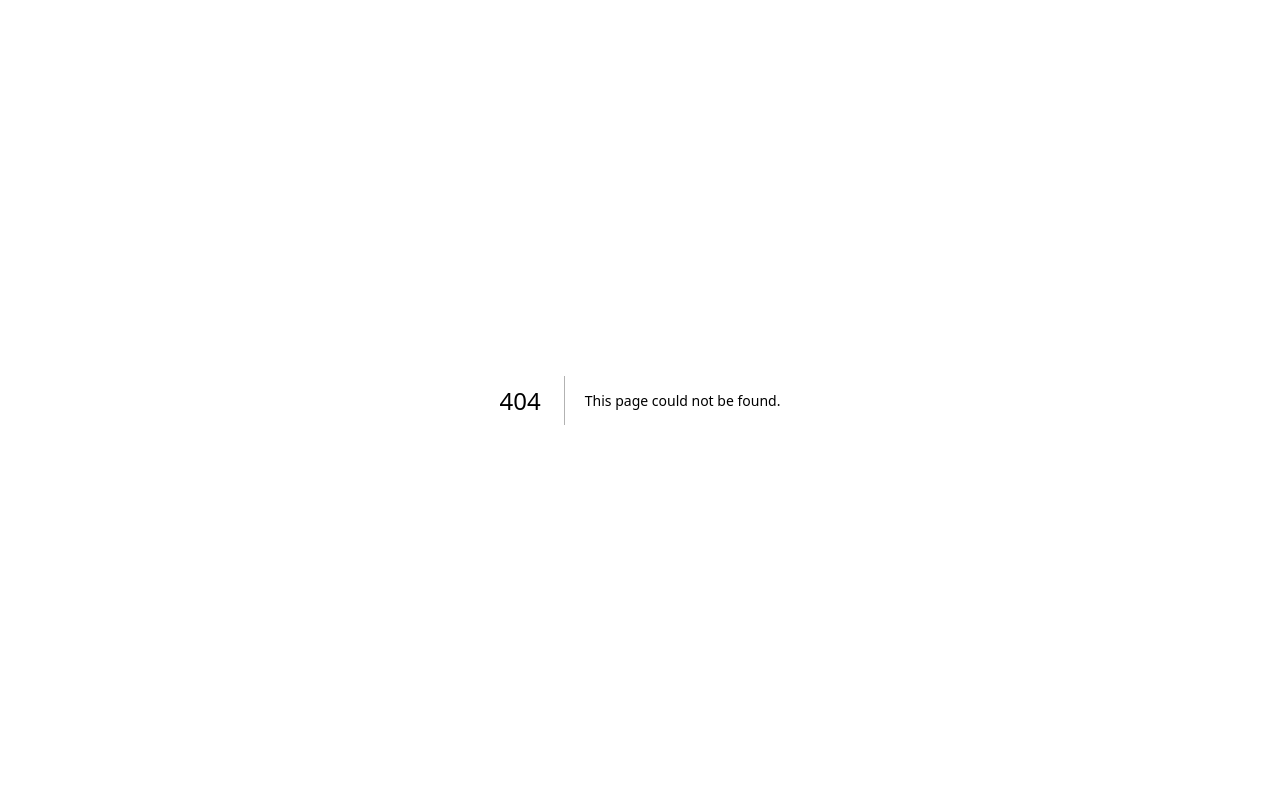
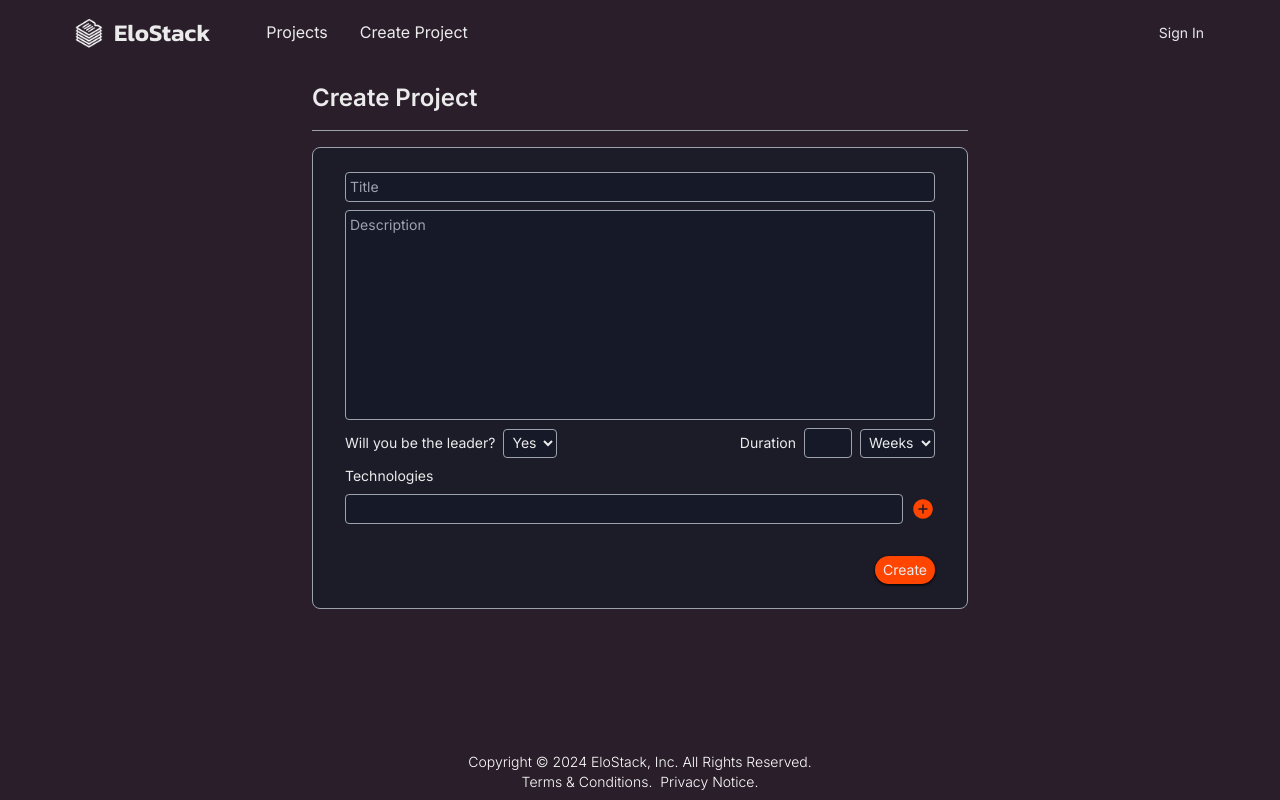
Before and after one commit to spaaacy/elostack, a Next.js app: page /create-project in a window 1280 px wide. Before the commit this address had no page. Built offline with nearby package versions, Linux system fonts and the light colour scheme.

Commit message:
Added frontend for create project

```diff
--- /dev/null
+++ b/app/create-project/page.jsx
@@ -0,0 +1,11 @@
+import CreateProject from "@/components/projects/CreateProject";
+
+export const metadata = {
+  title: "Create Project | EloStack",
+};
+
+const Page = () => {
+  return <CreateProject />;
+};
+
+export default Page;
--- a/components/auth/SignIn.jsx
+++ b/components/auth/SignIn.jsx
@@ -66,14 +66,17 @@ const Page = () => {
       {loading ? (
         <Loader />
       ) : (
-        <main className="flex flex-col px-8 md:w-[480px] mx-auto">
+        <main className="flex flex-col md:w-[480px]">
           <h1 className="text-lg mx-auto">Sign In</h1>
           <form
             onSubmit={handleSubmit(onSubmit)}
             className="mt-4 px-8 py-6 rounded-lg bg-gray-900 bg-opacity-50 flex flex-col gap-2 border-gray-400 border-[1px]"
           >
-            <label className="text-sm">Email</label>
+            <label htmlFor="email" className="text-sm">
+              Email
+            </label>
             <input
+              id="email"
               {...register("email", { required: "Email is required" })}
               type="text"
               className="rounded-md bg-gray-900 p-2 text-sm border-[1px] border-gray-400 focus:border-white focus:ring-0 focus:outline-none"
@@ -84,8 +87,11 @@ const Page = () => {
                 {errors.email?.message}
               </p>
             )}
-            <label className="text-sm">Password</label>
+            <label htmlFor="password" className="text-sm">
+              Password
+            </label>
             <input
+              id="password"
               {...register("password", { required: "Password is required" })}
               type="password"
               className="rounded-md bg-gray-900 p-2 text-sm border-[1px] border-gray-400 focus:border-white focus:ring-0 focus:outline-none"
--- a/components/auth/SignUp.jsx
+++ b/components/auth/SignUp.jsx
@@ -109,14 +109,17 @@ const SignUp = () => {
       {loading ? (
         <Loader />
       ) : (
-        <main className="flex flex-col px-8 md:w-[480px] mx-auto">
+        <main className="flex flex-col md:w-[480px]">
           <h1 className="text-lg mx-auto">Sign Up</h1>
           <form
             onSubmit={handleSubmit(onSubmit)}
             className="mt-4 px-8 py-6 rounded-lg bg-gray-900 bg-opacity-50 flex flex-col gap-2 border-gray-400 border-[1px]"
           >
-            <label className="text-sm">Username</label>
+            <label htmlFor="username" className="text-sm">
+              Username
+            </label>
             <input
+              id="username"
               {...register("username", { required: "Username is required" })}
               type="text"
               className="rounded-md bg-gray-900 p-2 text-sm border-[1px] border-gray-400 focus:border-white focus:ring-0 focus:outline-none"
@@ -126,8 +129,11 @@ const SignUp = () => {
                 {errors.username?.message}
               </p>
             )}
-            <label className="text-sm">Email</label>
+            <label htmlFor="email" className="text-sm">
+              Email
+            </label>
             <input
+              id="email"
               {...register("email", { required: "Email is required" })}
               type="text"
               className="rounded-md bg-gray-900 p-2 text-sm border-[1px] border-gray-400 focus:border-white focus:ring-0 focus:outline-none"
@@ -137,8 +143,11 @@ const SignUp = () => {
                 {errors.email?.message}
               </p>
             )}
-            <label className="text-sm">Password</label>
+            <label htmlFor="password" className="text-sm">
+              Password
+            </label>
             <input
+              id="password"
               {...register("password", { required: "Password is required", min: 6 })}
               type="password"
               className="rounded-md bg-gray-900 p-2 text-sm border-[1px] border-gray-400 focus:border-white focus:ring-0 focus:outline-none"
@@ -148,8 +157,11 @@ const SignUp = () => {
                 {errors.password?.message}
               </p>
             )}
-            <label className="text-sm">Confirm Password</label>
+            <label htmlFor="confirmPassword" className="text-sm">
+              Confirm Password
+            </label>
             <input
+              id="confirmPassword"
               {...register("confirmPassword", {
                 required: "Confirm password is required",
                 min: 6,
--- a/components/common/NavBar.jsx
+++ b/components/common/NavBar.jsx
@@ -58,12 +58,18 @@ const NavBar = () => {
         <Image src={"/logo.png"} alt={"logo"} width={50} height={50} />
         EloStack
       </Link>
-      <div className="ml-12">
+      <div className="ml-12 flex justify-center items-center gap-4">
         <Link
           href={"/projects"}
           className="p-2 border-b-2 border-transparent hover:border-b-gray-300 hover:text-gray-300"
         >
           Projects
+        </Link>
+        <Link
+          href={"/create-project"}
+          className="p-2 border-b-2 border-transparent hover:border-b-gray-300 hover:text-gray-300"
+        >
+          Create Project
         </Link>
       </div>
       {showSignIn &&
--- /dev/null
+++ b/components/projects/CreateProject.jsx
@@ -0,0 +1,167 @@
+"use client";
+
+import { useForm } from "react-hook-form";
+import Footer from "../common/Footer";
+import NavBar from "../common/NavBar";
+import { useState } from "react";
+import { IoAddCircleSharp } from "react-icons/io5";
+
+const CreateProject = () => {
+  const [technologies, setTechnologies] = useState([]);
+  const {
+    getValues,
+    clearErrors,
+    register,
+    handleSubmit,
+    setValue,
+    formState: { errors },
+  } = useForm();
+
+  const onSubmit = async (data, e) => {
+    e.preventDefault();
+  };
+
+  const addTechnology = () => {
+    const technology = getValues("technology");
+    if (technology === "") return;
+    clearErrors("technology");
+    setTechnologies([...technologies, technology]);
+    setValue("technology", "");
+  };
+
+  const removeTechnology = (technology) => {
+    setTechnologies(technologies.filter((t) => t !== technology));
+  };
+
+  const technologyKeyDown = (e) => {
+    if (e.key === "Enter") {
+      e.preventDefault();
+      addTechnology();
+    }
+  };
+
+  return (
+    <div className="flex flex-col h-screen">
+      <NavBar />
+      <main className="md:w-[720px]">
+        <h1 className="text-2xl font-semibold">Create Project</h1>
+        <hr className="border-0 h-[1px] bg-gray-400 my-4" />
+        <form
+          className="mt-4 px-8 py-6 rounded-lg bg-gray-900 bg-opacity-50 flex flex-col gap-2 border-gray-400 border-[1px]"
+          onSubmit={handleSubmit(onSubmit)}
+        >
+          <input
+            placeholder="Title"
+            className="flex-1 text-sm p-1 rounded border bg-gray-900 bg-opacity-50 focus:bg-gray-800 border-gray-400"
+            {...register("title", { required: "Title is required" })}
+            type="text"
+          />
+          {errors.title && (
+            <p role="alert" className="text-xs text-red-500">
+              {errors.title.message}
+            </p>
+          )}
+          <textarea
+            placeholder="Description"
+            className="resize-none overflow-y-auto text-sm p-1 rounded border bg-gray-900 bg-opacity-50 focus:bg-gray-800 border-gray-400"
+            id="scrollableDiv"
+            rows={10}
+            {...register("description", { required: "Description is required" })}
+            type="text"
+          />
+          {errors.description && (
+            <p role="alert" className="text-xs text-red-500">
+              {errors.description.message}
+            </p>
+          )}
+
+          <div className="flex items-center justify-between gap-2">
+            <div className="flex gap-2 items-center justify-start">
+              <label htmlFor="leader" className="text-sm">
+                Will you be the leader?
+              </label>
+              <select
+                defaultValue={"yes"}
+                id="leader"
+                className="text-sm p-1 rounded border bg-gray-900 bg-opacity-50 hover:bg-gray-800 border-gray-400"
+                {...register("leader", { required: true })}
+              >
+                <option value={"yes"}>Yes</option>
+                <option value={"no"}>No</option>
+              </select>
+            </div>
+            <div className="flex gap-2 items-center justify-start">
+              <label htmlFor="duration" className="text-sm">
+                Duration
+              </label>
+              <input
+                type="number"
+                min={0}
+                id="duration"
+                className="w-12 text-sm p-1 rounded border bg-gray-900 bg-opacity-50 focus:bg-gray-800 border-gray-400"
+                {...register("duration", { required: "Duration is required" })}
+              />
+
+              <select
+                defaultValue={"week"}
+                className="text-sm p-1 rounded border bg-gray-900 bg-opacity-50 hover:bg-gray-800 border-gray-400"
+                {...register("durationType", { required: true })}
+              >
+                <option value={"day"}>Days</option>
+                <option value={"week"}>Weeks</option>
+              </select>
+            </div>
+          </div>
+          {errors.duration && (
+            <p role="alert" className="ml-auto text-xs text-red-500">
+              {errors.duration.message}
+            </p>
+          )}
+          <label className="text-sm">Technologies</label>
+          <div className="flex gap-2 items-center justify-start">
+            <input
+              {...register("technology", {
+                validate: (value, formvalues) => technologies.length > 0,
+              })}
+              className="flex-1 text-sm p-1 rounded border bg-gray-900 bg-opacity-50 focus:bg-gray-800 border-gray-400"
+              type="text"
+              onKeyDown={technologyKeyDown}
+            />
+            <button type="button" onClick={addTechnology}>
+              <IoAddCircleSharp className="text-orangeaccent text-2xl" />
+            </button>
+          </div>
+          {errors.technology?.type === "validate" && (
+            <p role="alert" className="text-xs text-red-500">
+              Technologies is required
+            </p>
+          )}
+          <ul className="flex gap-1 items-center">
+            {technologies.length > 0 &&
+              technologies.map((t, i) => {
+                return (
+                  <li
+                    onClick={() => removeTechnology(t)}
+                    key={i}
+                    className="hover:cursor-pointer text-xs bg-orangeaccent px-2 py-1 rounded-full"
+                  >
+                    {t}
+                  </li>
+                );
+              })}
+          </ul>
+
+          <button
+            className="mt-4 ml-auto px-2 py-1 bg-orangeaccent hover:bg-orangedark rounded-full text-sm hover:text-gray-300 shadow shadow-black"
+            type="submit"
+          >
+            Create
+          </button>
+        </form>
+      </main>
+      <Footer />
+    </div>
+  );
+};
+
+export default CreateProject;
--- a/components/projects/ProjectView.jsx
+++ b/components/projects/ProjectView.jsx
@@ -24,8 +24,8 @@ const ProjectView = () => {
           </Link>
         </div>
         <p className="ml-12 font-light ">{project.status}</p>
-        <hr className="border-0 h-[1px] bg-gray-400 mt-4" />
-        <div className="grid grid-cols-1 sm:grid-cols-3 lg:grid-cols-5 mt-8">
+        <hr className="border-0 h-[1px] bg-gray-400 my-4" />
+        <div className="grid grid-cols-1 sm:grid-cols-3 lg:grid-cols-5 ">
           <div>
             <div className="p-2 rounded border bg-gray-900 bg-opacity-50 border-gray-400 flex flex-col font-light text-sm ">
               <p>
--- a/components/projects/Projects.jsx
+++ b/components/projects/Projects.jsx
@@ -41,17 +41,20 @@ const Projects = () => {
   };
 
   return (
-    <div className="flex flex-col h-screen relative">
+    <div className="flex flex-col h-screen">
       <NavBar />
       <main>
         <div className="flex justify-between items-center">
           <h1 className="text-2xl font-semibold">Find Projects</h1>
-          <button className="px-2 py-1 bg-orangeaccent hover:bg-orangedark rounded-full text-sm hover:text-gray-300 shadow shadow-black">
+          <Link
+            href={"/create-project"}
+            className="px-2 py-1 bg-orangeaccent hover:bg-orangedark rounded-full text-sm hover:text-gray-300 shadow shadow-black"
+          >
             Create a project
-          </button>
+          </Link>
         </div>
-        <hr className="border-0 h-[1px] bg-gray-400 mt-8" />
-        <div className="mt-4 flex items-center justify-between gap-2">
+        <hr className="border-0 h-[1px] bg-gray-400 my-4" />
+        <div className="flex items-center justify-between gap-2">
           <input
             onChange={(e) => setSearchInput(e.target.value)}
             placeholder={"Search..."}
```
